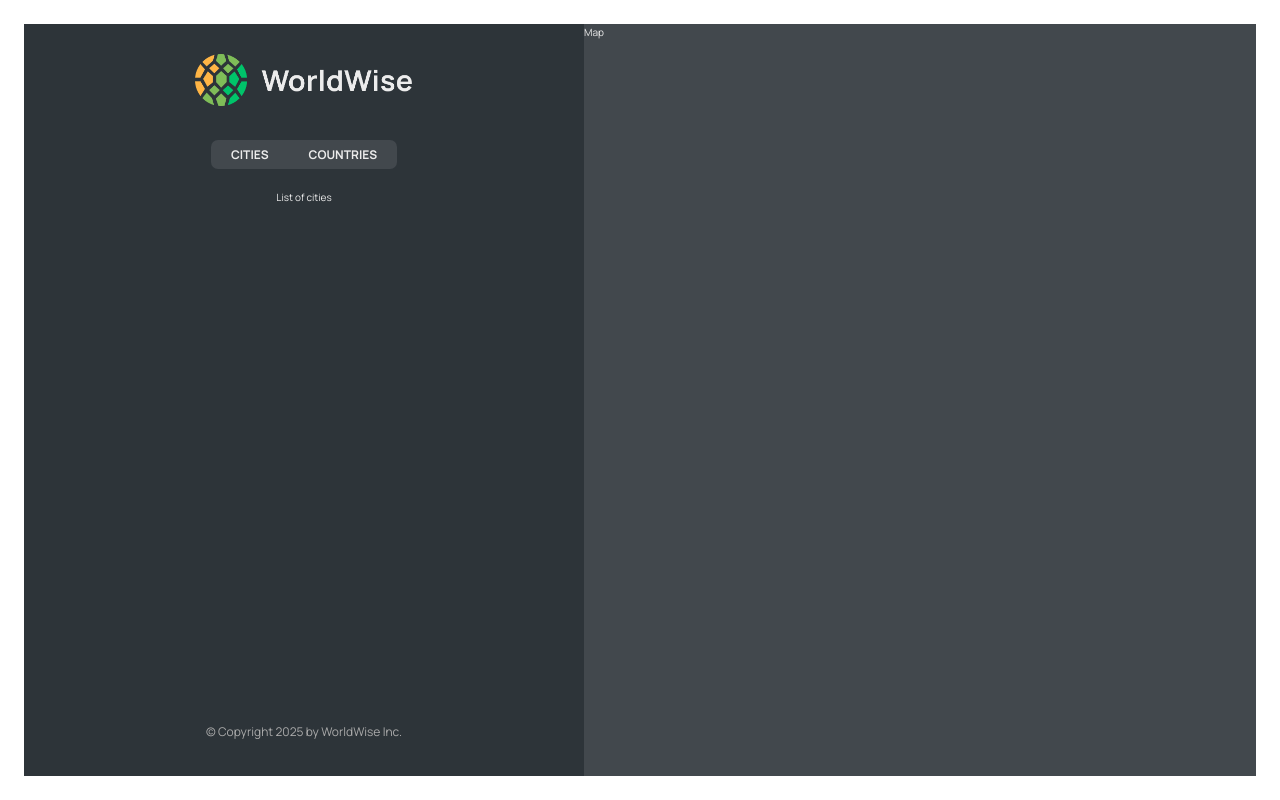
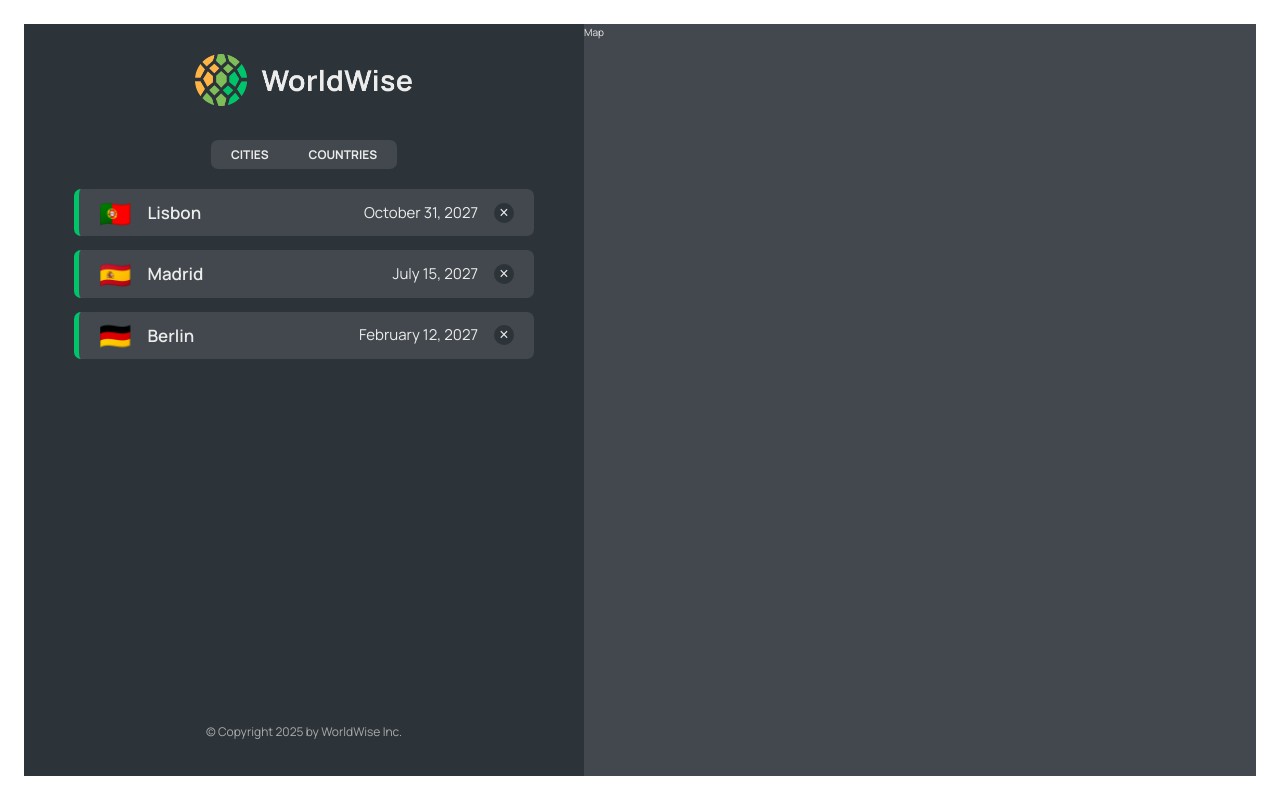
Before and after one commit to Bdmnss/worldwise, a React (Vite) app: page /app in a window 1280 px wide. Built offline with nearby package versions, Linux system fonts and the light colour scheme; data requests are answered from the project's data file.

Commit message:
Implementing the Cities List

```diff
--- a/package.json
+++ b/package.json
@@ -7,9 +7,11 @@
     "dev": "vite",
     "build": "vite build",
     "lint": "eslint .",
-    "preview": "vite preview"
+    "preview": "vite preview",
+    "server": "json-server --watch data/cities.json --port 9000"
   },
   "dependencies": {
+    "json-server": "^1.0.0-beta.3",
     "react": "^19.0.0",
     "react-dom": "^19.0.0",
     "react-router-dom": "^6.29.0"
--- a/src/App.jsx
+++ b/src/App.jsx
@@ -5,8 +5,31 @@ import Homepage from "./pages/Homepage";
 import PageNotFound from "./pages/PageNotFound";
 import Login from "./pages/Login";
 import AppLayout from "./pages/AppLayout";
+import CityList from "./components/CityList";
+import { useEffect, useState } from "react";
+
+const BASE_URL = "http://localhost:9000";
 
 function App() {
+  const [cities, setCities] = useState([]);
+  const [isLoading, setIsLoading] = useState(false);
+
+  useEffect(function () {
+    async function fetchCities() {
+      try {
+        setIsLoading(true);
+        const res = await fetch(`${BASE_URL}/cities`);
+        const data = await res.json();
+        setCities(data);
+      } catch {
+        alert("There was an error fetching cities");
+      } finally {
+        setIsLoading(false);
+      }
+    }
+    fetchCities();
+  }, []);
+
   return (
     <BrowserRouter>
       <Routes>
@@ -15,8 +38,14 @@ function App() {
         <Route path="pricing" element={<Pricing />} />
         <Route path="login" element={<Login />} />
         <Route path="app" element={<AppLayout />}>
-          <Route index element={<p>List of cities</p>} />
-          <Route path="cities" element={<p>List of cities</p>} />
+          <Route
+            index
+            element={<CityList cities={cities} isLoading={isLoading} />}
+          />
+          <Route
+            path="cities"
+            element={<CityList cities={cities} isLoading={isLoading} />}
+          />
           <Route path="countries" element={<p>List of countries</p>} />
           <Route path="form" element={<p>Form</p>} />
         </Route>
--- /dev/null
+++ b/src/components/CityItem.jsx
@@ -0,0 +1,33 @@
+import PropTypes from "prop-types";
+import Styles from "./CityItem.module.css";
+
+const formatDate = (date) =>
+  new Intl.DateTimeFormat("en", {
+    day: "numeric",
+    month: "long",
+    year: "numeric",
+  }).format(new Date(date));
+
+function CityItem({ city }) {
+  const { cityName, emoji, date } = city;
+
+  return (
+    <li className={Styles.cityItem}>
+      <span className={Styles.emoji}>{emoji}</span>
+      <h3 className={Styles.name}>{cityName}</h3>
+      <time className={Styles.date}>{formatDate(date)}</time>
+      <button className={Styles.deleteBtn}>&times;</button>
+    </li>
+  );
+}
+
+CityItem.propTypes = {
+  city: PropTypes.shape({
+    cityName: PropTypes.string.isRequired,
+    emoji: PropTypes.string.isRequired,
+    date: PropTypes.string.isRequired,
+    id: PropTypes.number.isRequired,
+  }).isRequired,
+};
+
+export default CityItem;
--- /dev/null
+++ b/src/components/CityList.jsx
@@ -0,0 +1,28 @@
+import CityItem from "./CityItem";
+import styles from "./CityList.module.css";
+import Spinner from "./Spinner";
+import PropTypes from "prop-types";
+import Message from "./Message";
+
+function CityList({ cities, isLoading }) {
+  if (isLoading) return <Spinner />;
+
+  if (!cities.length)
+    return (
+      <Message message="Add your first city by clicking a city on the map" />
+    );
+
+  return (
+    <ul className={styles.cityList}>
+      {cities.map((city) => (
+        <CityItem city={city} key={city.id} />
+      ))}
+    </ul>
+  );
+}
+CityList.propTypes = {
+  cities: PropTypes.arrayOf(PropTypes.object).isRequired,
+  isLoading: PropTypes.bool.isRequired,
+};
+
+export default CityList;
--- a/src/components/Message.jsx
+++ b/src/components/Message.jsx
@@ -1,4 +1,5 @@
 import styles from "./Message.module.css";
+import PropTypes from "prop-types";
 
 function Message({ message }) {
   return (
@@ -7,5 +8,8 @@ function Message({ message }) {
     </p>
   );
 }
+Message.propTypes = {
+  message: PropTypes.string.isRequired,
+};
 
 export default Message;
```
Also changed, not shown: data/cities copy.json (added, +40 -0 lines), 1 other file (tests, documents, lock files or other folders).
